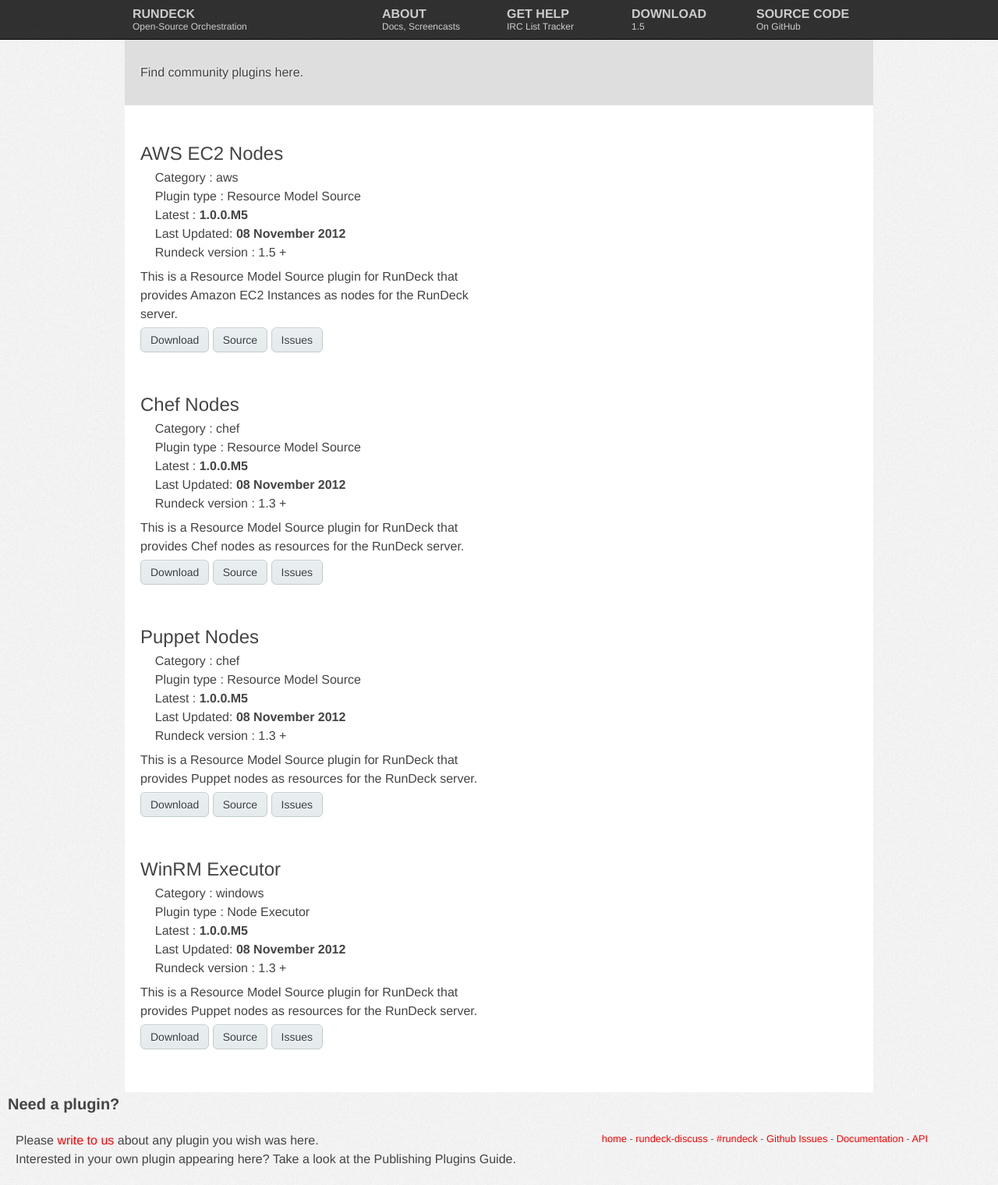
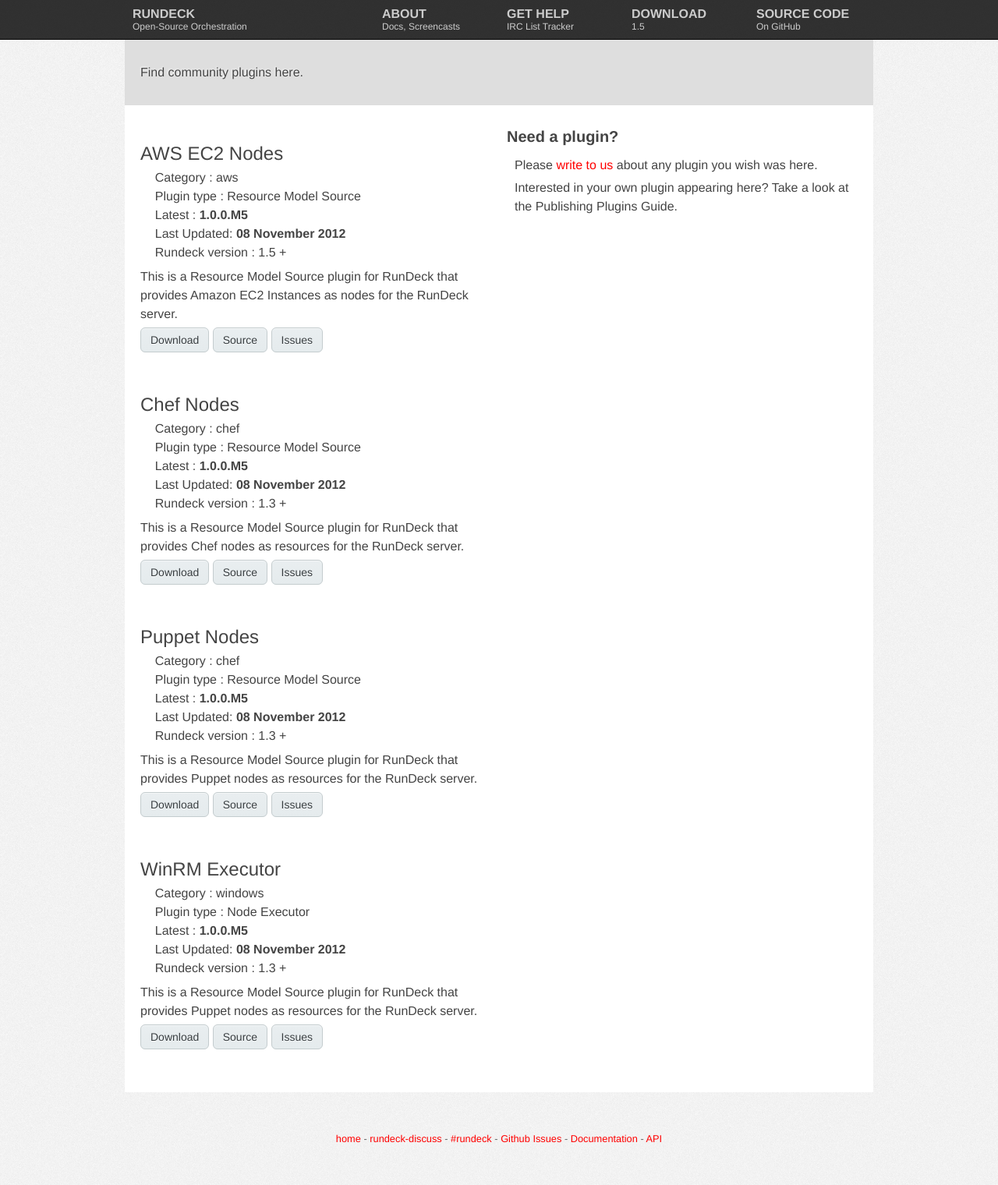
Before and after one commit to rundeck/rundeck-ghpages, a Jekyll site: the page built from plugins.html, in a window 1280 px wide. Shown: the whole page at 78% size. Built offline with Jekyll 4.4.1, drawn with Linux system fonts in a browser that asks for light colours; nearby versions of some CDN libraries.

Commit message:
fix aligment

```diff
--- a/plugins.html
+++ b/plugins.html
@@ -150,10 +150,6 @@
 
 	</div>
 
-
-	<div class="clear"></div>
-  </article>
-
     <div class="grid_6">
 	  <div class="callout">
 	    <h2>Need a plugin?</h2>
@@ -170,4 +166,8 @@
 	  </div>
     </div>
 
+	<div class="clear"></div>
+  </article>
+
+
 </section>
```
Lines whose indentation alone changed are shown as unchanged.
